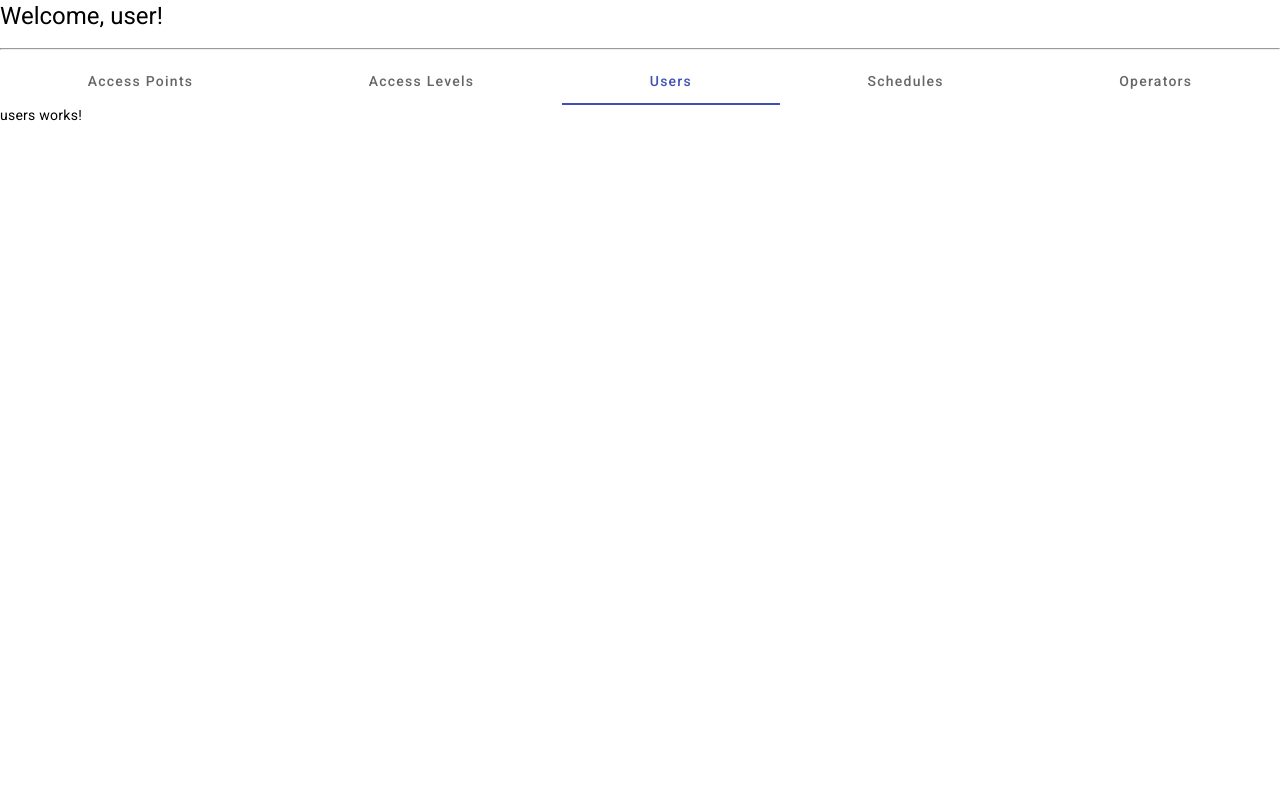
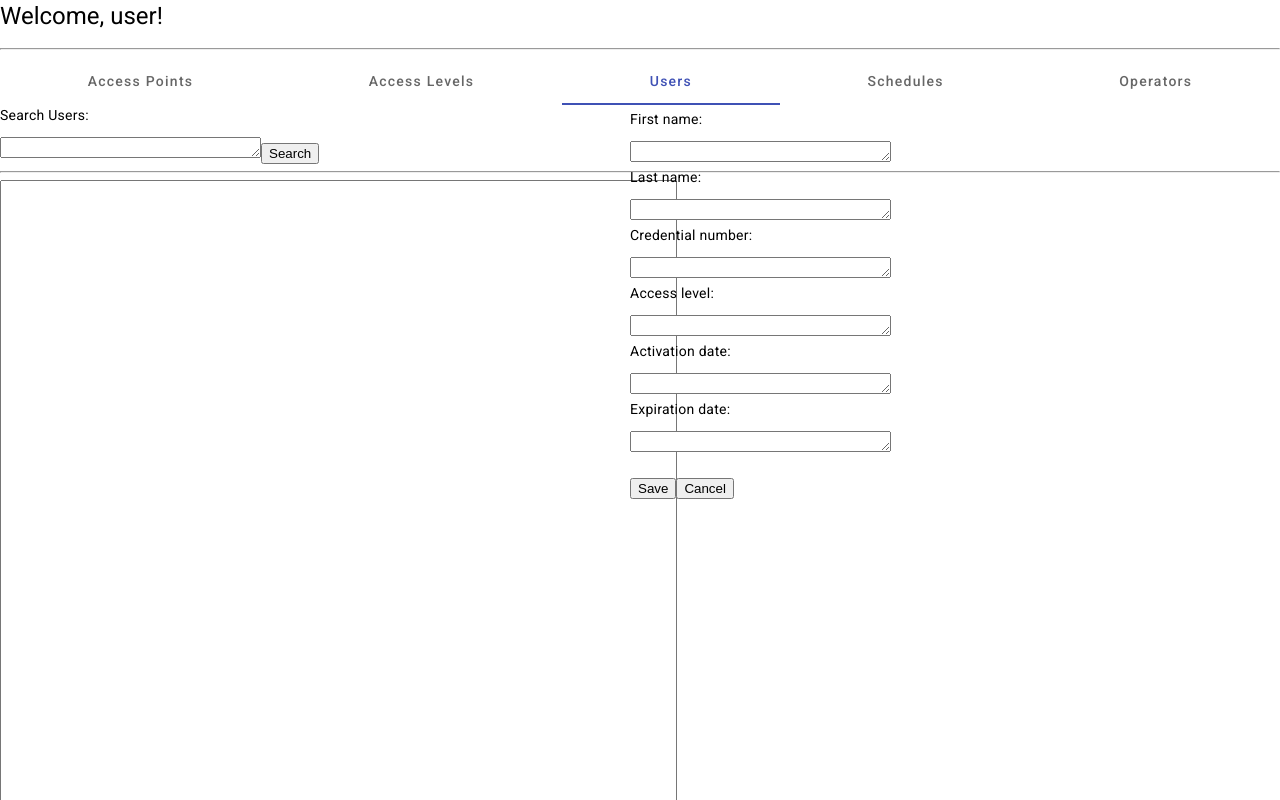
Before and after one commit to michaelyoussef59/Senior-design-frontend, an Angular app: page / in a window 1280 px wide. Both pictures are taken after a click on the tab "Users". Shown: the top 800 px of the page. Built offline with nearby package versions, Linux system fonts and the light colour scheme.

Commit message:
Added basics of page, most btns get txt from feild

```diff
--- a/src/app/app.module.ts
+++ b/src/app/app.module.ts
@@ -12,6 +12,7 @@ import { BrowserAnimationsModule } from '@angular/platform-browser/animations';
 import { MatTabsModule } from '@angular/material/tabs';
 import { MatDividerModule } from '@angular/material/divider';
 import { LoginComponent } from './login/login.component';
+import { FormsModule } from '@angular/forms';
 
 
 @NgModule({
@@ -29,7 +30,8 @@ import { LoginComponent } from './login/login.component';
     AppRoutingModule,
     BrowserAnimationsModule,
     MatTabsModule,
-    MatDividerModule
+    MatDividerModule,
+    FormsModule
   ],
   providers: [],
   bootstrap: [AppComponent]
--- a/src/app/users/users.component.html
+++ b/src/app/users/users.component.html
@@ -1 +1,27 @@
-<p>users works!</p>
+<div class="vl"></div>
+<p>Search Users:</p>
+<textarea name="searchUsers" id="searchUsers" cols="30" rows="1"></textarea>
+<button (click)="onSearchClick()" class="button">Search</button>
+<hr>
+<textarea name="usersResults" id="usersResults" cols="82" rows="45" [readOnly]="true"></textarea>
+<p></p>
+<button class="button">Add</button>
+<button class="button">Edit</button>
+<button class="button">Delete</button>
+
+<p style="position: relative; left: 630px; top: -790px;">First name:</p>
+<textarea [(ngModel)]="firstNameTextAreaValue" cols="30" rows="1" style="position: relative; left: 630px; top: -790px;"></textarea>
+<p style="position: relative; left: 630px; top: -790px;">Last name:</p>
+<textarea [(ngModel)]="lastNameTextAreaValue" cols="30" rows="1" style="position: relative; left: 630px; top: -790px;"></textarea>
+<p style="position: relative; left: 630px; top: -790px;">Credential number:</p>
+<textarea [(ngModel)]="credentialNumberTextAreaValue" cols="30" rows="1" style="position: relative; left: 630px; top: -790px;"></textarea>
+<p style="position: relative; left: 630px; top: -790px;">Access level:</p>
+<textarea [(ngModel)]="accessLevelTextAreaValue" cols="30" rows="1" style="position: relative; left: 630px; top: -790px;"></textarea>
+<p style="position: relative; left: 630px; top: -790px;">Activation date:</p>
+<textarea [(ngModel)]="activationDateTextAreaValue" cols="30" rows="1" style="position: relative; left: 630px; top: -790px;"></textarea>
+<p style="position: relative; left: 630px; top: -790px;">Expiration date:</p>
+<textarea [(ngModel)]="expirationDateTextAreaValue" cols="30" rows="1" style="position: relative; left: 630px; top: -790px;"></textarea>
+<hr>
+<p></p>
+<button (click)="onSaveClick()" class="button" style="position: relative; left: 630px; top: -790px;">Save</button>
+<button (click)="onCancelClick()" class="button" style="position: relative; left: 630px; top: -790px;">Cancel</button>
--- a/src/app/users/users.component.ts
+++ b/src/app/users/users.component.ts
@@ -6,5 +6,22 @@ import { Component } from '@angular/core';
   styleUrls: ['./users.component.css']
 })
 export class UsersComponent {
+  firstNameTextAreaValue: string = ''; // string taken from first name field
+  lastNameTextAreaValue: string = ''; // string taken from last name field
+  credentialNumberTextAreaValue: string = ''; // string taken from credential number field
+  accessLevelTextAreaValue: string = ''; // string taken from access level field
+  activationDateTextAreaValue: string = ''; // string taken from activation date field
+  expirationDateTextAreaValue: string = ''; // string taken from expiration date field
 
+  onSaveClick() {
+    console.log("Save clicked: ", this.firstNameTextAreaValue, this.lastNameTextAreaValue, this.credentialNumberTextAreaValue, this.accessLevelTextAreaValue, this.activationDateTextAreaValue, this.expirationDateTextAreaValue);
+  }
+
+  onCancelClick() {
+    console.log("Cancel clicked");
+  }
+
+  onSearchClick() {
+    console.log("Search clicked");
+  }
 }
```
